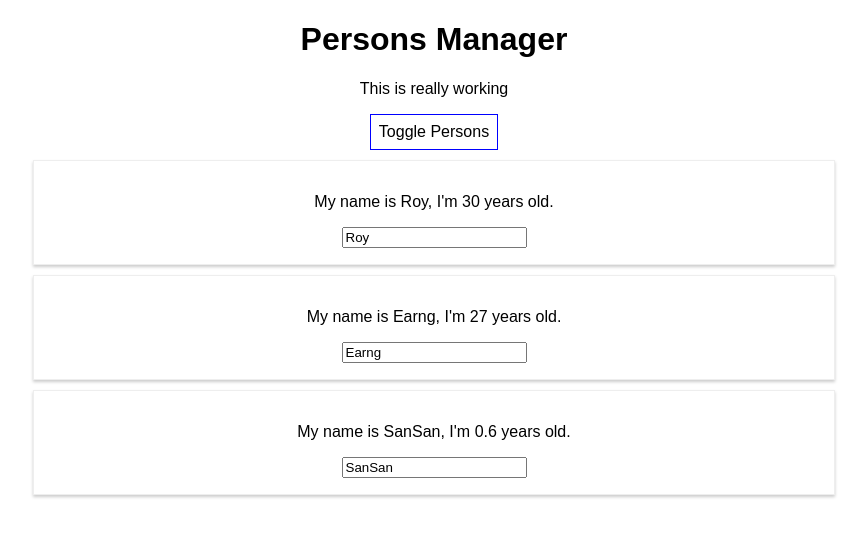
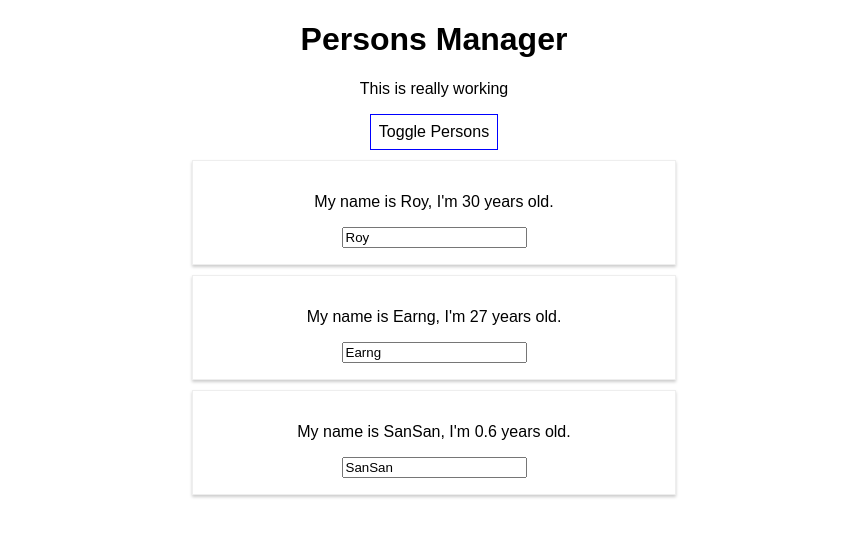
Before and after one commit to roylee0704/react-complete-guide, a React (Create React App) app: page / in a window 1280 px wide. Both pictures are taken after a click on the button "Toggle Persons". Shown: the top 536 px of the page, without its empty margins (206-1073 px from the left). Built offline with nearby package versions, Linux system fonts and the light colour scheme.

Commit message:
feat: function as hoc:

```diff
--- a/src/components/Persons/Person/Person.css
+++ b/src/components/Persons/Person/Person.css
@@ -9,3 +9,9 @@
 
     text-align: center;
 }
+
+@media (min-width: 500px) {
+    .Person{
+        width: 450px;
+    }
+}
--- a/src/components/Persons/Person/Person.js
+++ b/src/components/Persons/Person/Person.js
@@ -3,15 +3,18 @@ import React from 'react';
 // webpack will pick this up and inject to html
 // .css should be expressed explicitly, don't ignore.
 import './Person.css';
+import Aux from '../../../hoc/Aux';
+import withClass from '../../../hoc/withClass';
 
-export default (props) => {
+const Person = (props) => {
     console.log('[Person] rendering...')
-
     return (
-        <div className="Person">
+        <Aux>
             <p onClick={props.click}>My name is {props.name}, I'm {props.age} years old.</p>
             <p>{props.children}</p>
             <input type="text" onChange={props.change} value={props.name} />
-        </div>
+        </Aux>
     );
-}
+};
+
+export default withClass(Person, 'Person');
--- /dev/null
+++ b/src/hoc/withClass.js
@@ -0,0 +1,13 @@
+import React from 'react';
+
+
+// function as hoc
+export default (WrappedComponent, className) => {
+    return (props) => {
+        return (
+            <div className={className}>
+                <WrappedComponent {...props} />
+            </div>
+        )
+    };
+}
```
